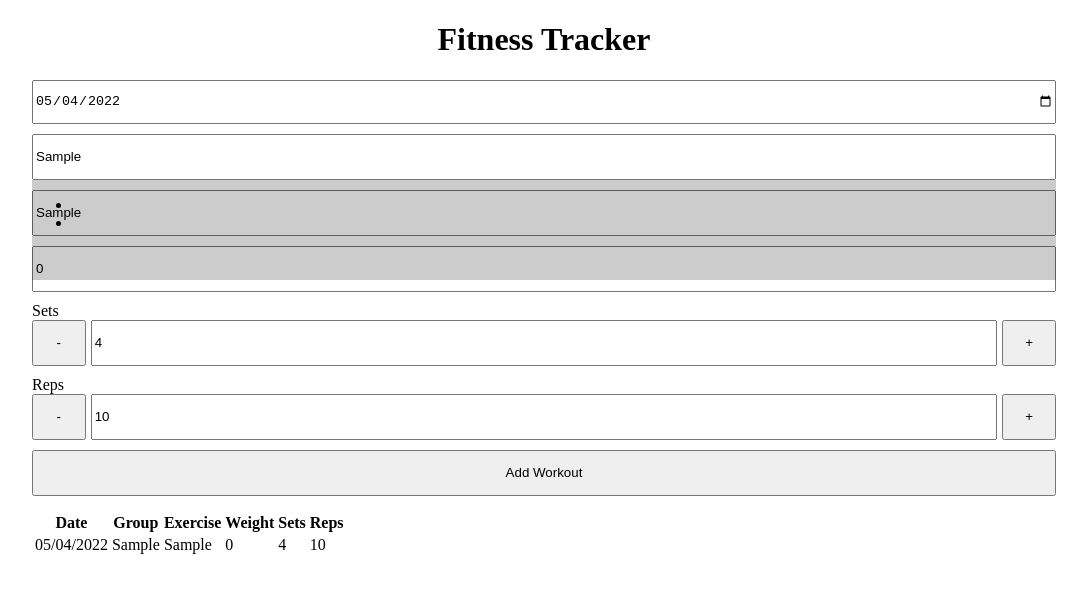
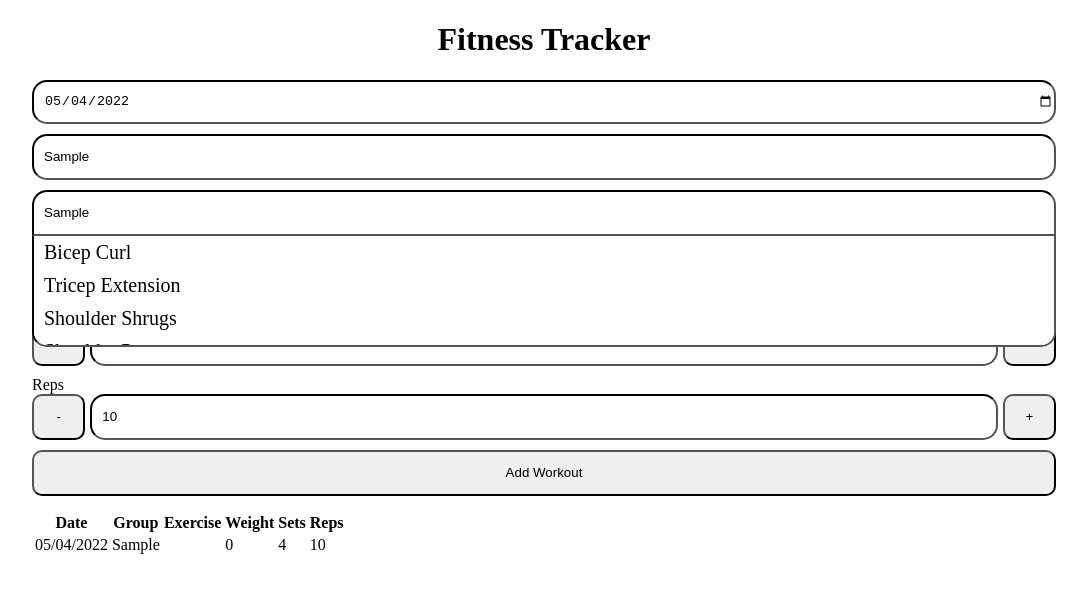
Before and after one commit to jestercruz/fitness-tracker, a React (Create React App) app: page / in a window 1280 px wide. Both pictures are taken after typing "Sample", "Sample" into the empty fields and a click on the button "Add Workout". Shown: the top 592 px of the page, without its empty margins (104-1191 px from the left). Built offline with nearby package versions, Linux system fonts and the light colour scheme.

Commit message:
Partially completed autocomplete feature by showing groups and exercises onto the panel. Worked on styles.

```diff
--- a/src/App.js
+++ b/src/App.js
@@ -11,7 +11,7 @@ const App = () => {
     id: "",
     date: dateTime[0],
     group: "",
-    exercise: "",
+    exerciseName: "",
     weight: 0,
     sets: 4,
     reps: 10,
--- a/src/components/AutoCompletePanel.js
+++ b/src/components/AutoCompletePanel.js
@@ -1,18 +1,34 @@
 import "../stylesheets/AutoCompletePanel.css";
 
-const AutoCompletePanel = ({ data, key }) => {
+const AutoCompletePanel = ({
+  data,
+  dataKey,
+  setExercise,
+  exercise,
+  setShowAutoComplete,
+}) => {
   // const obj = { name: "Jester", age: 12, favoriteFood: "Pizza" };
   // const keys = Object.entries(obj);
   // console.log(keys);
-  console.log("complete data object" + data + typeof data);
-  console.log("data zero at key" + data[0][key]);
-  console.log(Object.entries(data));
+  // console.log("complete data object" + data + typeof data);
+  console.log("data zero at key" + data[0][dataKey]);
+  // console.log(Object.entries(data));
   // console.log("data 0 key" + data[key]);
   return (
-    <div className="auto-complete-panel">
+    <div className={`auto-complete-panel ${dataKey}`} tabIndex="0">
       <ul>
         {data.map((el) => (
-          <li>{el[key]}</li>
+          <li
+            tabIndex="0"
+            className="auto-complete-item"
+            onClick={(e) => {
+              setShowAutoComplete(false);
+              // if (dataKey === "group") {
+              setExercise({ ...exercise, [dataKey]: el[dataKey] });
+            }}
+          >
+            {el[dataKey]}
+          </li>
         ))}
       </ul>
     </div>
--- a/src/components/ExerciseInput.js
+++ b/src/components/ExerciseInput.js
@@ -15,7 +15,30 @@ const ExerciseInput = ({ exercise, setExercise, setHistory, history }) => {
   }, [updateHistory, setHistory, history, exercise]);
 
   const [showAutoComplete, setShowAutoComplete] = useState(false);
-
+  const [showExerciseAutoComplete, setShowExerciseAutoComplete] =
+    useState(false);
+  const hideAutoCompletePanel = (e) => {
+    if (
+      e.relatedTarget?.className !== "auto-complete-item" &&
+      e.relatedTarget?.className !== "auto-complete-panel"
+    ) {
+      setShowAutoComplete(false);
+    }
+  };
+  const filterExercises = () => {
+    let filteredExercises = [];
+    let workoutsCopy = WORKOUTS;
+    let groups = WORKOUTS.map((e) => e.group);
+    if (groups.includes(exercise.group)) {
+      workoutsCopy = WORKOUTS.filter((e) => {
+        return e.group === exercise.group;
+      });
+    }
+    workoutsCopy.forEach(
+      (e) => (filteredExercises = [...filteredExercises, ...e.exercises])
+    );
+    return filteredExercises;
+  };
   return (
     <div className="exercise-input-container">
       <Input
@@ -27,6 +50,7 @@ const ExerciseInput = ({ exercise, setExercise, setHistory, history }) => {
       />
       <Input
         placeholder="Muscle Group"
+        className={showAutoComplete ? "with-autocomplete" : ""}
         onChange={(e) => {
           if (e.target.value !== "") {
             setShowAutoComplete(true);
@@ -36,20 +60,41 @@ const ExerciseInput = ({ exercise, setExercise, setHistory, history }) => {
           setExercise({ ...exercise, group: e.target.value });
         }}
         onBlur={(e) => {
-          setShowAutoComplete(true);
+          hideAutoCompletePanel(e);
         }}
         value={exercise.group}
       />
       {showAutoComplete ? (
-        <AutoCompletePanel data={WORKOUTS} key="group" />
+        <AutoCompletePanel
+          data={WORKOUTS}
+          dataKey="group"
+          exercise={exercise}
+          setExercise={setExercise}
+          setShowAutoComplete={setShowAutoComplete}
+        />
       ) : null}
       <Input
         placeholder="Exercise"
+        className={showExerciseAutoComplete ? "with-autocomplete" : ""}
         onChange={(e) => {
-          setExercise({ ...exercise, exercise: e.target.value });
+          if (e.target.value !== "") {
+            setShowExerciseAutoComplete(true);
+          } else {
+            setShowExerciseAutoComplete(false);
+          }
+          setExercise({ ...exercise, exerciseName: e.target.value });
         }}
-        value={exercise.exercise}
+        value={exercise.exerciseName}
       />
+      {showExerciseAutoComplete ? (
+        <AutoCompletePanel
+          data={filterExercises()}
+          dataKey="exerciseName"
+          exercise={exercise}
+          setExercise={setExercise}
+          setShowAutoComplete={setShowExerciseAutoComplete}
+        />
+      ) : null}
       <div className="number-inputs">
         <Input
           placeholder="Weight"
--- a/src/components/Input.js
+++ b/src/components/Input.js
@@ -1,9 +1,16 @@
 import "../stylesheets/Input.css";
 
-const Input = ({ placeholder, onChange, value, onBlur, type = "text" }) => {
+const Input = ({
+  className,
+  placeholder,
+  onChange,
+  value,
+  onBlur,
+  type = "text",
+}) => {
   return (
     <input
-      className="input"
+      className={`input ${className}`}
       type={type}
       placeholder={placeholder}
       onChange={onChange}
--- a/src/data/workouts.js
+++ b/src/data/workouts.js
@@ -5,11 +5,11 @@ export const WORKOUTS = [
     exercises: [
       {
         id: 0,
-        exercise: "Bicep Curl",
+        exerciseName: "Bicep Curl",
       },
       {
         id: 1,
-        exercise: "Tricep Extension",
+        exerciseName: "Tricep Extension",
       },
     ],
   },
@@ -19,11 +19,25 @@ export const WORKOUTS = [
     exercises: [
       {
         id: 0,
-        exercise: "Shoulder Shrugs",
+        exerciseName: "Shoulder Shrugs",
       },
       {
         id: 1,
-        exercise: "Shoulder Press",
+        exerciseName: "Shoulder Press",
+      },
+    ],
+  },
+  {
+    id: 2,
+    group: "Back",
+    exercises: [
+      {
+        id: 0,
+        exerciseName: "Reverse Fly",
+      },
+      {
+        id: 1,
+        exerciseName: "Back Extension",
       },
     ],
   },
--- a/src/stylesheets/AutoCompletePanel.css
+++ b/src/stylesheets/AutoCompletePanel.css
@@ -1,7 +1,39 @@
 .auto-complete-panel {
   width: 80%;
-  height: 100px;
-  background-color: rgba(0, 0, 0, 0.2);
+  height: 111px;
+  background-color: white;
   position: absolute;
+  border-bottom: 2px solid black;
+  border-left: 2px solid black;
+  border-right: 2px solid black;
+  border-top: 0px;
+  border-radius: 0px 0px 15px 15px;
+  border-style: inset;
+  border-color: black;
+  box-sizing: border-box;
+  overflow: auto;
+}
+
+.auto-complete-panel.group {
   top: 180px;
 }
+
+.auto-complete-panel.exerciseName {
+  top: 236px;
+}
+
+.auto-complete-item {
+  list-style-type: none;
+  font-size: 20px;
+  padding: 5px 0px 5px 10px;
+  cursor: pointer;
+}
+
+.auto-complete-item:hover {
+  background-color: gray;
+}
+
+.auto-complete-panel ul {
+  margin: 0;
+  padding-left: 0px;
+}
--- a/src/stylesheets/ExerciseInput.css
+++ b/src/stylesheets/ExerciseInput.css
@@ -15,4 +15,5 @@
 .add-workout {
   height: 3.45em;
   margin-bottom: 15px;
+  border-radius: 10px;
 }
--- a/src/stylesheets/Input.css
+++ b/src/stylesheets/Input.css
@@ -1,4 +1,15 @@
 .input {
   height: 3em;
   margin-bottom: 10px;
+  border-radius: 15px;
+  border-color: black;
+  padding-left: 10px;
 }
+
+.input:focus {
+  outline: none;
+}
+
+.input.with-autocomplete {
+  border-radius: 15px 15px 0px 0px;
+}
--- a/src/stylesheets/Stepper.css
+++ b/src/stylesheets/Stepper.css
@@ -12,4 +12,5 @@
   height: 3.45em;
   width: 4.5em;
   padding: 1px 2px;
+  border-radius: 10px;
 }
```
